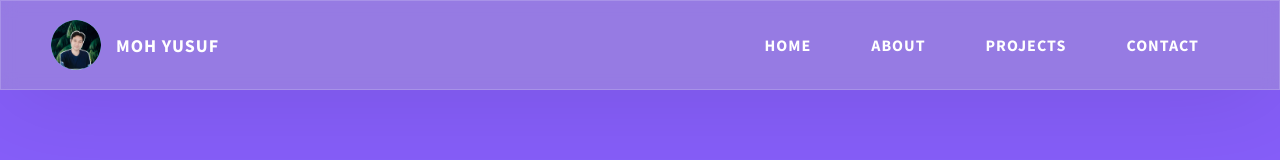
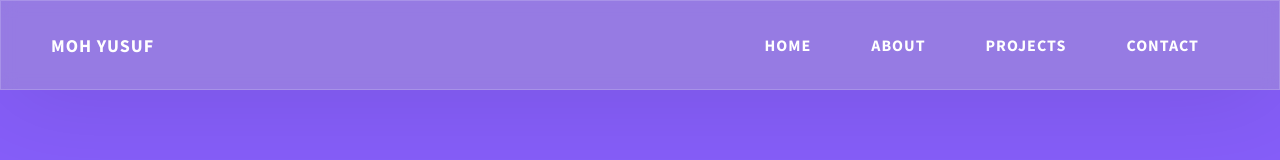
Before and after one commit to Yusuf-311/portfolio-mohyusuf, a website: page index.html in a window 1280 px wide. Shown: the top 160 px of the page. Drawn offline with nearby package versions, Linux system fonts and the light colour scheme.

Commit message:
Update index.html

```diff
--- a/index.html
+++ b/index.html
@@ -6,6 +6,7 @@
     <meta http-equiv="X-UA-Compatible" content="ie=edge" />
     <title>Moh-Yusuf-personal portfolio</title>
     <meta name="description" content="Portfolio Template for Developer" />
+    <link rel="icon" href="./assets/png/picture bulat.png" type="image" />
 
     <link rel="stylesheet" href="css/style.css" />
 
@@ -28,13 +29,6 @@
     <header class="header">
       <div class="header__content">
         <div class="header__logo-container">
-          <div class="header__logo-img-cont">
-            <img
-              src="./assets/png/picture bulat.png"
-              alt="Moh Yusuf Logo Image"
-              class="header__logo-img"
-            />
-          </div>
           <span class="header__logo-sub text-blue">Moh Yusuf</span>
         </div>
         <div class="header__main">
```
